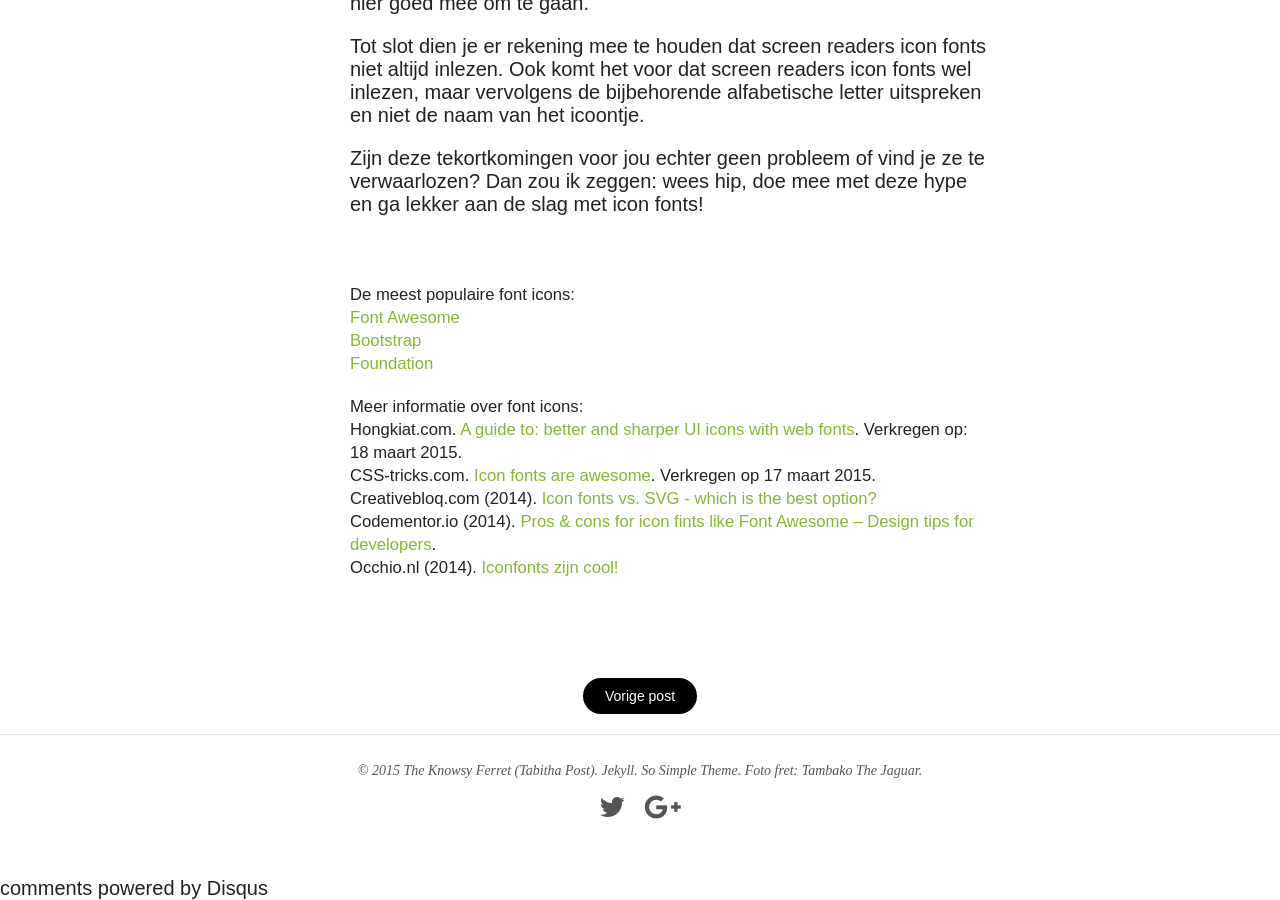
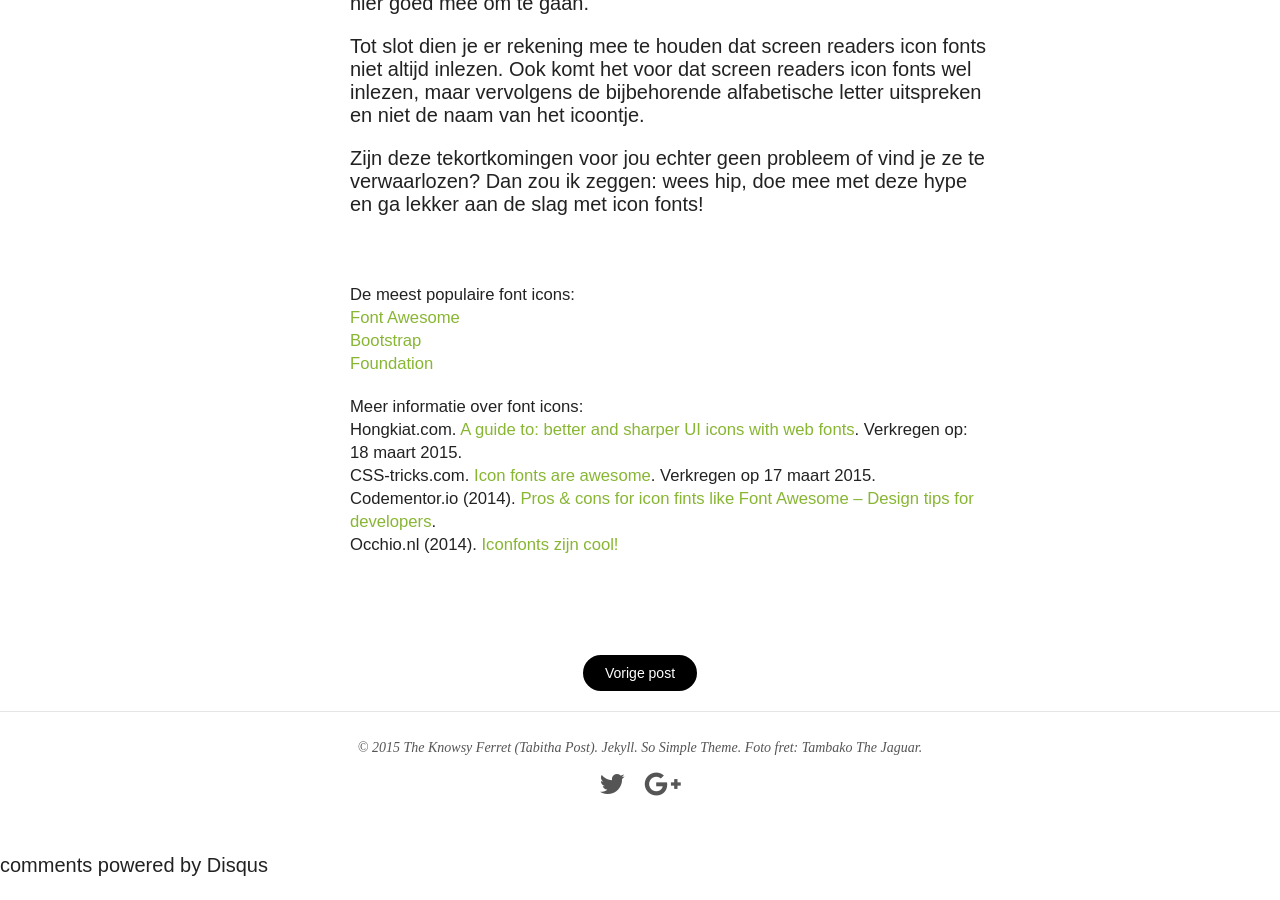
Before and after one commit to TheKnowsyFerret/theknowsyferret.github.io, a Jekyll site: the page built from _posts/2015-03-20-waarom-icon-fonts-op-dit-moment-helemaal-hip-zijn.md, in a window 1280 px wide and 900 px high, scrolled down 2769 px. Built offline with Jekyll 4.4.1, drawn with Linux system fonts in a browser that asks for light colours; nearby versions of some CDN libraries; comment, search, counter and statistics services are not loaded; after the commit the page ends 3646 px from its top, so only the background shows below that.

Commit message:
nieuwe post minus link

```diff
--- a/_posts/2015-03-20-waarom-icon-fonts-op-dit-moment-helemaal-hip-zijn.md
+++ b/_posts/2015-03-20-waarom-icon-fonts-op-dit-moment-helemaal-hip-zijn.md
@@ -120,8 +120,6 @@
 op: 18 maart 2015.<br>
 CSS-tricks.com. <a href="https://css-tricks.com/examples/IconFont/">
 Icon fonts are awesome</a>. Verkregen op 17 maart 2015.<br>
-Creativebloq.com (2014). <a href="http://www.creativebloq.com/web-design/icon-fonts-vs-svg-101413211">
-Icon fonts vs. SVG - which is the best option?</a><br>
 Codementor.io (2014). <a
 href="https://www.codementor.io/design/tutorial/pros-cons-icon-fonts-like-font-awesome-design-tips-developers">
 Pros & cons for icon fints like Font Awesome – Design tips for developers</a>.<br>
```
